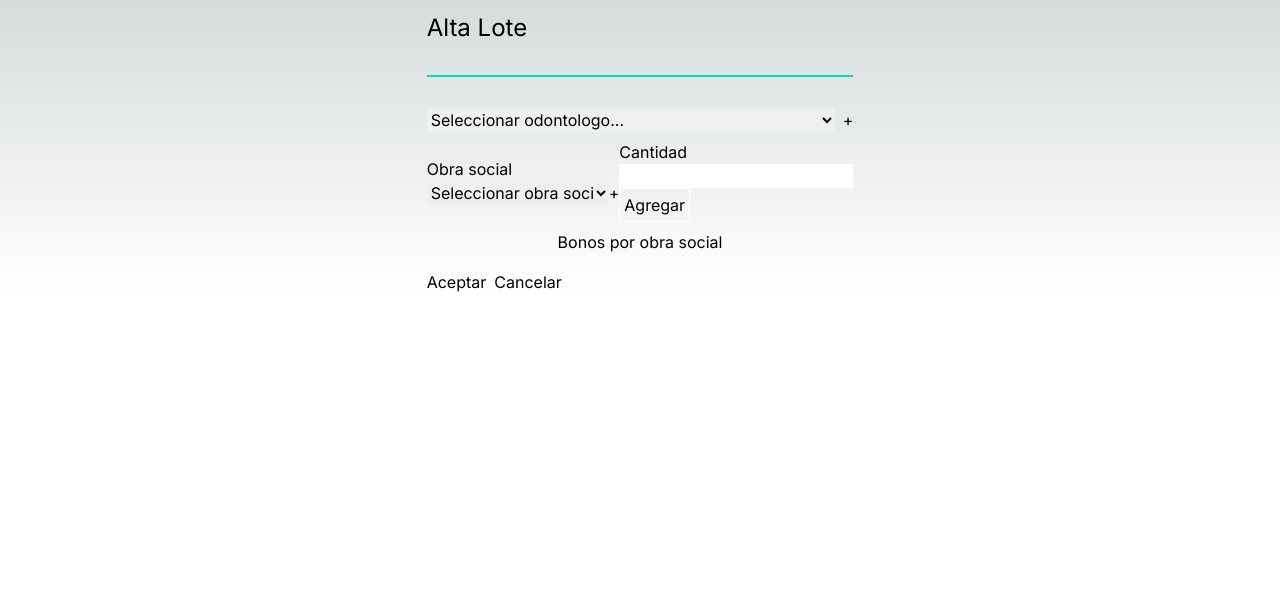
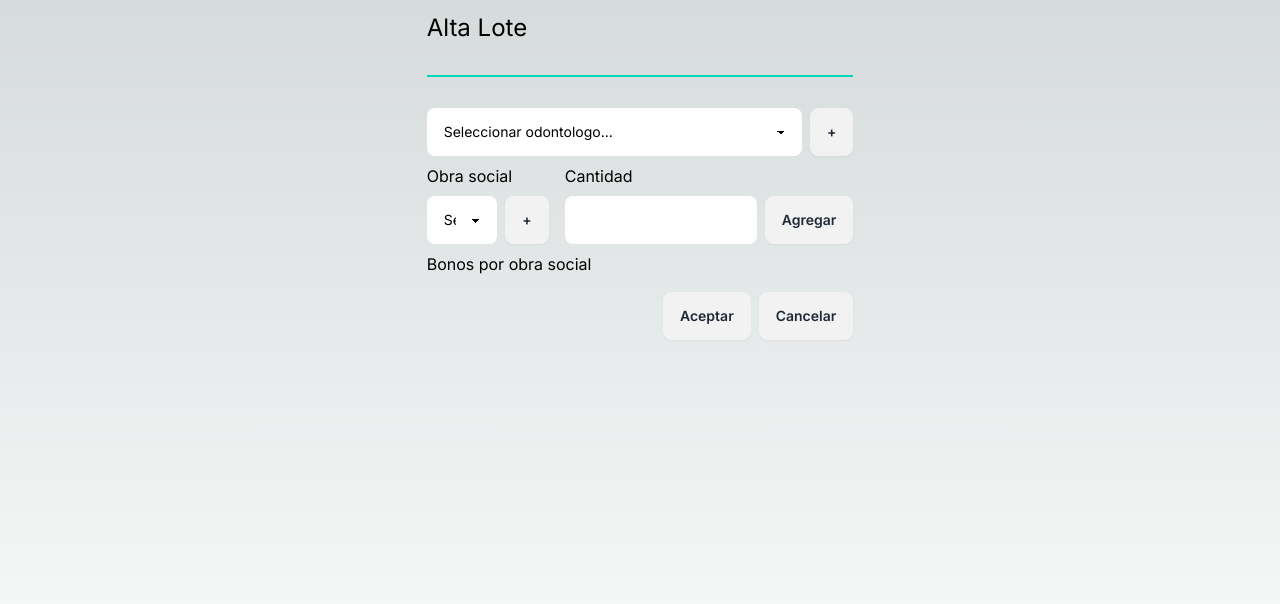
Before and after one commit to Rafaegur/TPDisenio, a Next.js app in the folder client/: page /altaLote in a window 1280 px wide. Shown: the top 604 px of the page. Built offline with nearby package versions, Linux system fonts and the light colour scheme.

Commit message:
client: add styles

```diff
--- a/client/src/app/altaLote/page.tsx
+++ b/client/src/app/altaLote/page.tsx
@@ -1,42 +1,40 @@
 export default function AltaLote() {
   return (
-    <div className='flex w-full items-center justify-center'>
-      <div className='flex flex-col w-1/3 h-full items-center justify-center gap-2'>
+    <div className='flex w-full h-screen items-center justify-center'>
+      <div className='flex flex-col w-1/3 h-full items-center gap-2'>
         <h1 className='text-2xl w-full pt-3'>Alta Lote</h1>
         <div className='divider divider-accent'></div>
         <div className='flex gap-2 w-full'>
-          <select className='w-full'>
+          <select className='select w-full'>
             <option value=''>Seleccionar odontologo...</option>
           </select>
-          <button>+</button>
+          <button className='btn'>+</button>
         </div>
-        <div className='flex w-full items-center'>
-          <div className='flex flex-col w-full'>
+        <div className='flex gap-4 w-full items-center'>
+          <div className='flex gap-2 flex-col w-full'>
             <label>Obra social</label>
-            <div className='flex'>
-              <select className='w-full'>
+            <div className='flex gap-2'>
+              <select className='select w-full'>
                 <option value=''>Seleccionar obra social...</option>
               </select>
-              <button>+</button>
+              <button className='btn'>+</button>
             </div>
           </div>
-          <div className='flex w-full'>
-            <div>
+          <div className='flex'>
+            <div className='flex flex-col gap-2'>
               <label>Cantidad</label>
-              <div>
-                <input type='number'></input>
-                <button className='border-[1px] border-white p-1'>
-                  Agregar
-                </button>
+              <div className='flex gap-2'>
+                <input className='input w-48' type='number'></input>
+                <button className='btn'>Agregar</button>
               </div>
             </div>
           </div>
         </div>
-        <h2>Bonos por obra social</h2>
+        <h2 className='w-full'>Bonos por obra social</h2>
         <table></table>
-        <div className='flex w-full gap-2'>
-          <button>Aceptar</button>
-          <button>Cancelar</button>
+        <div className='flex flex-row-reverse w-full gap-2'>
+          <button className='btn'>Cancelar</button>
+          <button className='btn'>Aceptar</button>
         </div>
       </div>
     </div>
```
